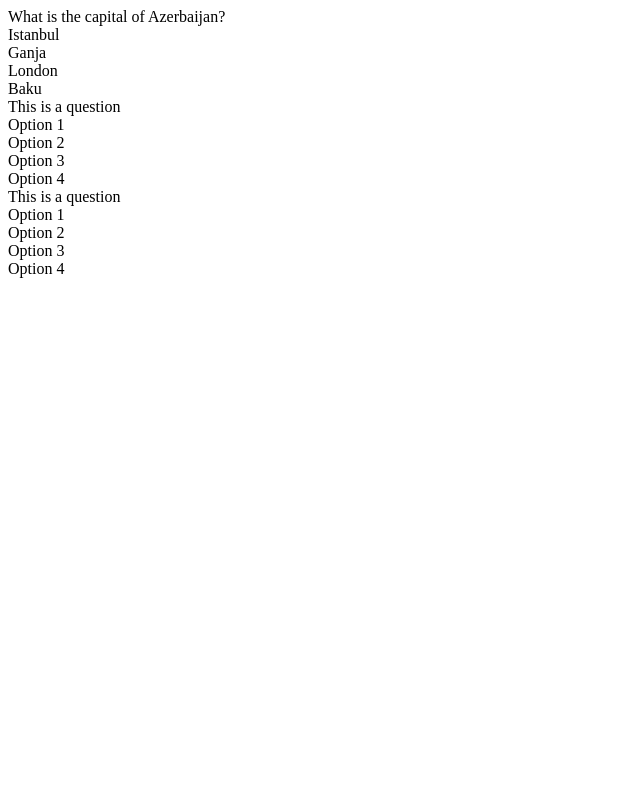
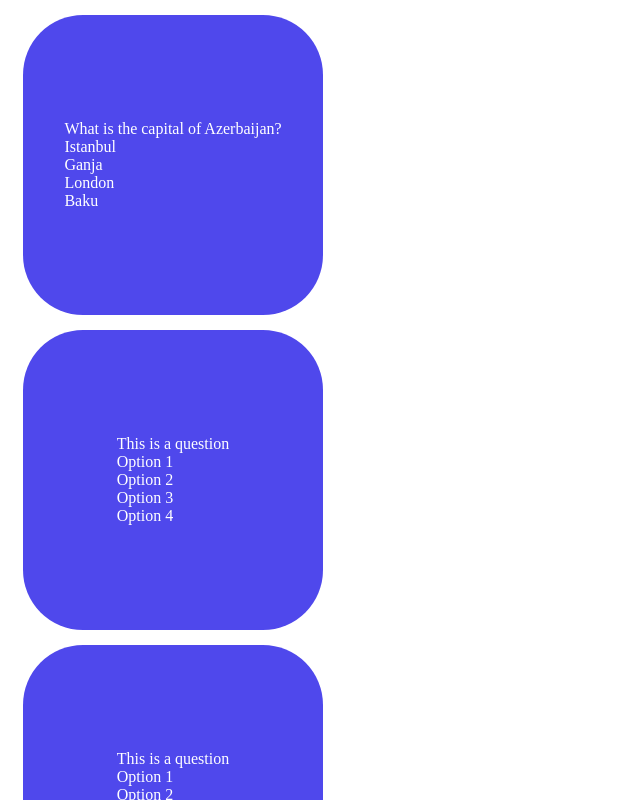
Before and after one commit to afsana16063/Flashcard-Project, a React (Create React App) app: page / in a window 1280 px wide. Shown: the top 800 px of the page, without its empty margins (0-640 px from the left). Built offline with nearby package versions, Linux system fonts and the light colour scheme.

Commit message:
done with basic styling, and flip effect when the flashcard is clicked

```diff
--- /dev/null
+++ b/src/App.css
@@ -0,0 +1,38 @@
+body {
+  background-color: #ffffff;
+}
+
+.flashcard {
+  display: flex;
+  justify-content: center;
+  align-items: center;
+  position: relative;
+  margin: 15px;
+  background-color: #4f48ec;
+  color: #ffffff;
+  border-radius: 20%;
+  height: 300px;
+  width: 300px;
+  transform-style: preserve-3d;
+  transform: rotateY(var(--rotate-y, 0)) translateY(var(--translate-y, 0));
+  cursor: pointer;
+}
+
+.flashcard:hover {
+  --translate-y: -2px;
+}
+
+.flashcard.flip {
+  --rotate-y: 180deg;
+}
+
+.flashcard-answers {
+  transform: rotateY(180deg);
+}
+
+.flashcard .flashcard-questions,
+.flashcard .flashcard-answers {
+  position: absolute;
+  padding: 1rem;
+  backface-visibility: hidden;
+}
--- a/src/App.js
+++ b/src/App.js
@@ -1,5 +1,6 @@
 import React, { useState } from "react";
 import Group from "./Group";
+import "./App.css";
 
 function App() {
   const [flashcards, setFlashcards] = useState(SAMPLE_FLASHCARDS);
@@ -10,19 +11,19 @@ const SAMPLE_FLASHCARDS = [
   {
     id: 1,
     questions: "What is the capital of Azerbaijan?",
-    answer: "Baku",
+    answers: "Baku",
     options: ["Istanbul", "Ganja", "London", "Baku"],
   },
   {
     id: 2,
     questions: "This is a question",
-    answer: "This is an answer",
+    answers: "This is an answer",
     options: ["Option 1", "Option 2", "Option 3", "Option 4"],
   },
   {
     id: 3,
     questions: "This is a question",
-    answer: "This is an answer",
+    answers: "This is an answer",
     options: ["Option 1", "Option 2", "Option 3", "Option 4"],
   },
 ];
--- a/src/FlashCard.js
+++ b/src/FlashCard.js
@@ -5,7 +5,7 @@ export default function FlashCard({ flashcard }) {
 
   return (
     <div
-      className={`card ${flip ? "flip" : ""}`}
+      className={`flashcard ${flip ? "flip" : ""}`}
       onClick={() => setFlip(!flip)}
     >
       <div className="flashcard-questions">
```
